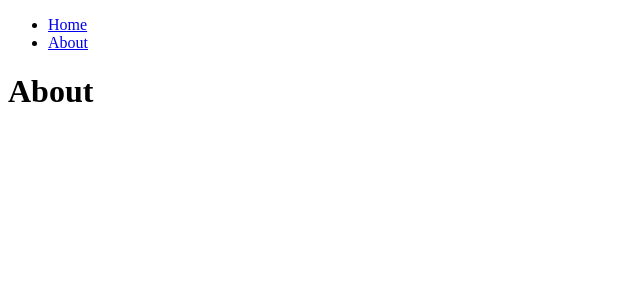
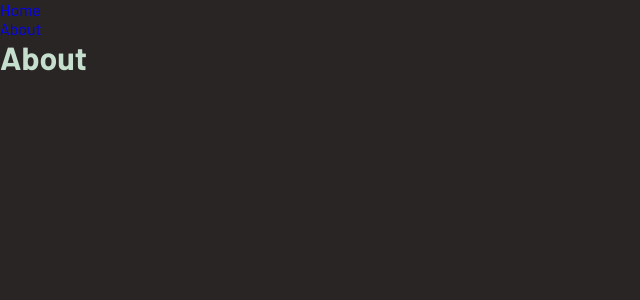
Before and after one commit to reenumichaelrishit/thyme, a React (Vite) app: page /about in a window 1280 px wide. Shown: the top 300 px of the page, without its empty margins (0-640 px from the left). Built offline with nearby package versions, Linux system fonts and the light colour scheme.

Commit message:
initialised design tokens & global styles

```diff
--- a/index.html
+++ b/index.html
@@ -3,8 +3,26 @@
   <head>
     <meta charset="UTF-8" />
     <link rel="icon" type="image/svg+xml" href="/vite.svg" />
+    <link rel="preconnect" href="https://fonts.googleapis.com">
+    <link rel="preconnect" href="https://fonts.gstatic.com" crossorigin>
+    <link href="https://fonts.googleapis.com/css2?family=Barlow:ital,wght@0,100;0,200;0,300;0,400;0,500;0,600;0,700;0,800;0,900;1,100;1,200;1,300;1,400;1,500;1,600;1,700;1,800;1,900&family=Schibsted+Grotesk:ital,wght@0,400..900;1,400..900&family=Yeseva+One&display=swap" rel="stylesheet">
     <meta name="viewport" content="width=device-width, initial-scale=1.0" />
     <title>thyme</title>
+    <style>
+        * {
+            padding: 0;
+            margin: 0;
+            box-sizing: border-box;
+        }
+
+        body, #root {
+            min-height: 100vh;
+        }
+
+        a {
+            text-decoration: none;
+        }
+    </style>
   </head>
   <body>
     <div id="root" style="-webkit-tap-highlight-color:rgba(0,0,0,0)" onclick="return true"></div>
--- a/src/components/Layout.tsx
+++ b/src/components/Layout.tsx
@@ -1,11 +1,20 @@
+import styled from 'styled-components'
+import { Outlet } from 'react-router-dom'
 import Nav from './Nav'
-import { Outlet } from 'react-router-dom'
+
+const GlobalStyleContainer = styled.div`
+    min-height: 100vh;
+    color: ${p => p.theme.color.green.default};
+    background-color: ${p => p.theme.color.black.default};
+    font-weight: ${p => p.theme.weight.regular};
+    font-family: ${p => p.theme.font.content};
+`
 
 const Layout = () => (
-  <div>
-    <Nav />
-    <Outlet />
-  </div>
+    <GlobalStyleContainer>
+        <Nav />
+        <Outlet />
+    </GlobalStyleContainer>
 )
 
 export default Layout
--- a/src/index.tsx
+++ b/src/index.tsx
@@ -4,6 +4,8 @@ import {createBrowserRouter, RouterProvider } from "react-router-dom"
 import Layout from "./components/Layout"
 import Home from "./components/Home"
 import About from "./components/About"
+import { ThemeProvider } from "styled-components"
+import theme from "./tokens"
 
 const router = createBrowserRouter([
     {
@@ -24,6 +26,8 @@ const router = createBrowserRouter([
 
 ReactDOM.createRoot(document.getElementById("root") as HTMLElement).render(
     <React.StrictMode>
+        <ThemeProvider theme={theme}>
             <RouterProvider router={router} />
+        </ThemeProvider>
     </React.StrictMode>
 )
--- /dev/null
+++ b/src/tokens.ts
@@ -0,0 +1,86 @@
+import type { DefaultTheme } from "styled-components"
+
+const foundation = {
+    color: {
+        green: {
+            default: "#C5DECD"
+        },
+        white: {
+            default: "#FFFFFF"
+        },
+        black: {
+            default: "#2A2525",
+            true: "#000000"
+        },
+    },
+    weight: {
+        /*  FONT FAMILY             WEIGHTS
+         * - Yeseva One:            400
+         * - Schibsted Grotesk:     400-900
+         * - Barlow:                100-900
+         */
+        thin: 100,
+        extralight: 200,
+        light: 300,
+        regular: 400,
+        medium: 500,
+        semibold: 600,
+        bold: 700,
+        extrabold: 800,
+        black: 900
+    }
+}
+
+declare module "styled-components" {
+    export interface DefaultTheme {
+        color: {
+            green: {
+                default: string
+            },
+            white: {
+                default: string
+            },
+            black: {
+                default: string,
+                true: string
+            },
+        },
+        font: {
+            logo: string,
+            heading: string,
+            content: string
+        },
+        weight: {
+            thin: number,
+            extralight: number,
+            light: number,
+            regular: number,
+            medium: number,
+            semibold: number,
+            bold: number,
+            extrabold: number,
+            black: number
+        },
+        transition: {
+            default: string,
+        }
+    }
+}
+
+const theme: DefaultTheme = {
+    color: foundation.color,
+
+    font: {
+        logo: "\"Yeseva One\", serif",
+        heading: "\"Schibsted Grotesk\", sans-serif",
+        content: "\"Barlow\", sans-serif",
+    },
+
+    weight: foundation.weight,
+
+    transition: {
+        default: '0.25s ease',
+    }
+}
+
+export default theme
```
Lines whose indentation alone changed are shown as unchanged.
